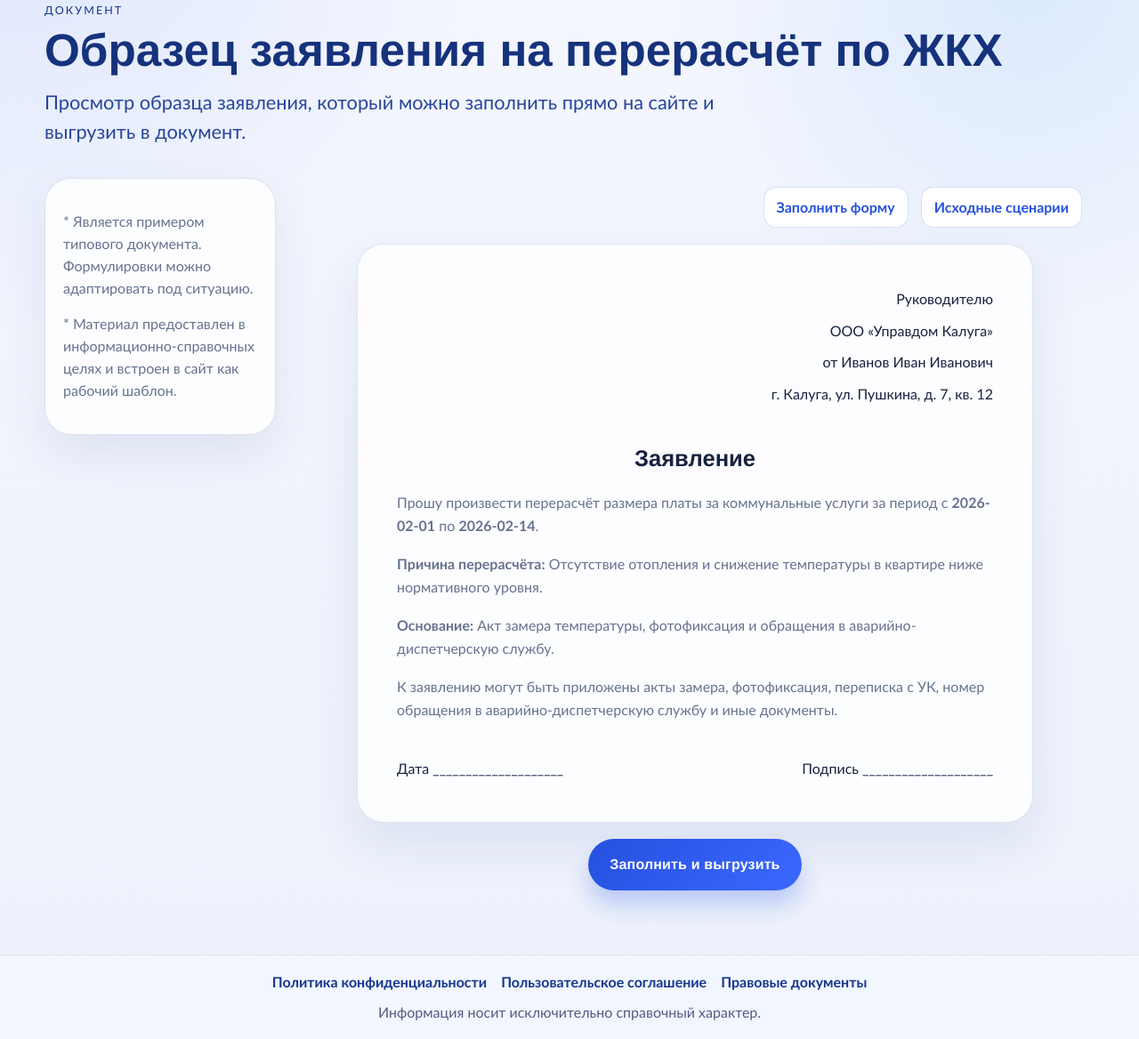
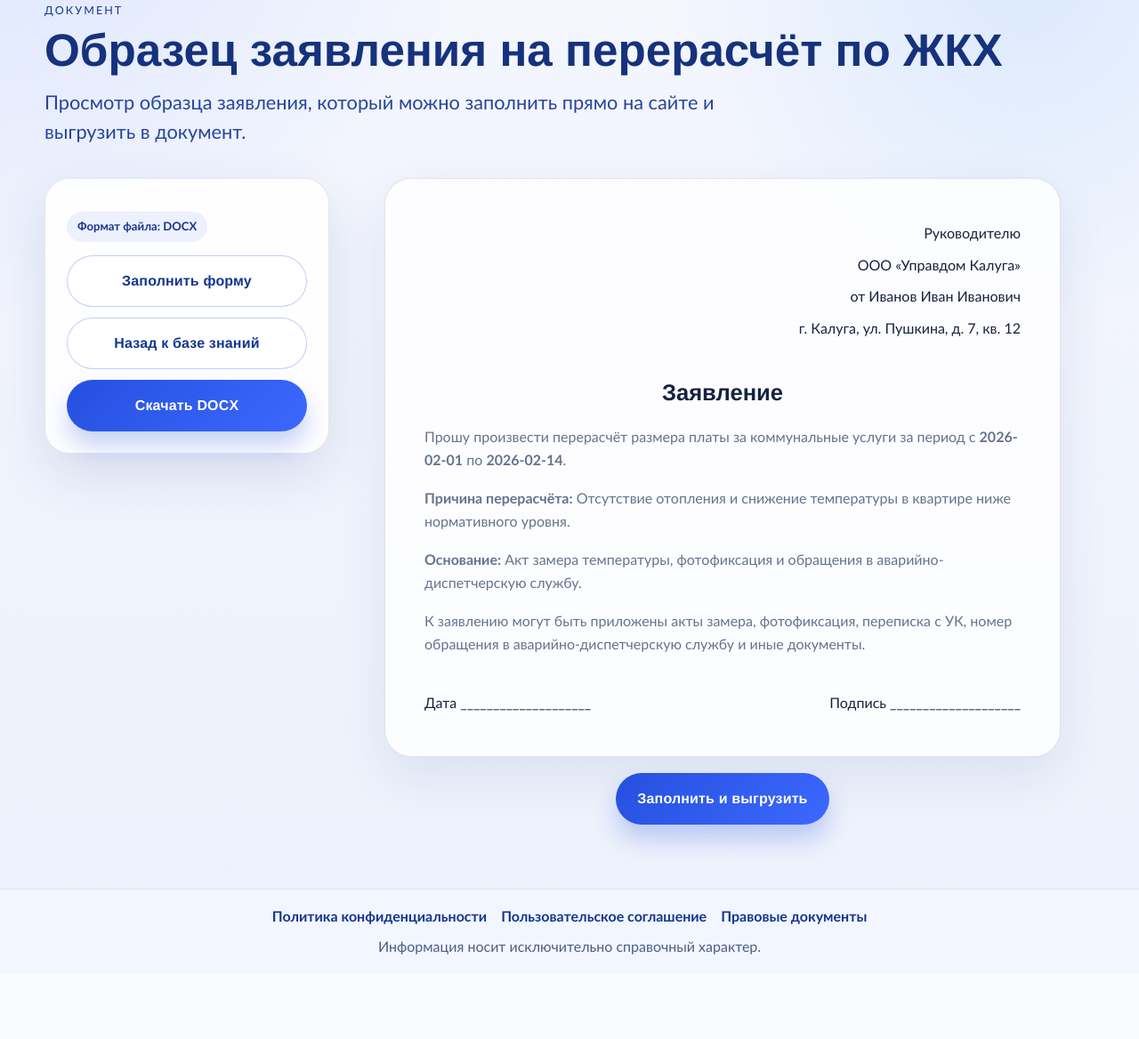
Before and after one commit to katekitova/zhkh40, a Flask app: page /documents/recalculation in a window 1280 px wide. Shown: the part 185-1353 px from the top of the page at 89% size. After the commit the page ends 1258 px from the top, so only its background shows below. Run offline with Flask 3, Linux system fonts and the light colour scheme.

Commit message:
правки кнопок в шаблоне заполнения заявления

```diff
--- a/templates/document_preview.html
+++ b/templates/document_preview.html
@@ -12,22 +12,21 @@
 </section>
 
 <section class="content-section content-section-last">
-    <div class="container document-layout {% if print_mode %}print-layout{% endif %}">
+    <div class="container {% if print_mode %}document-layout print-layout{% else %}docx-preview-layout{% endif %}">
         {% if not print_mode %}
-            <aside class="document-note">
-                <p>* Является примером типового документа. Формулировки можно адаптировать под ситуацию.</p>
-                <p>* Материал предоставлен в информационно-справочных целях и встроен в сайт как рабочий шаблон.</p>
+            <aside class="docx-preview-sidebar">
+                <div class="docx-preview-panel">
+                    <p class="docx-file-type">Формат файла: DOCX</p>
+                    <div class="docx-preview-actions">
+                        <a class="button-secondary" href="{{ url_for('recalculation_fill') }}">Заполнить форму</a>
+                        <a class="button-secondary" href="{{ url_for('knowledge') }}">Назад к базе знаний</a>
+                        <a class="button-primary" href="{{ url_for('static', filename='docs/journeys/ПС 1.docx') }}" download="Образец_заявления_на_перерасчет_ЖКХ.docx">Скачать DOCX</a>
+                    </div>
+                </div>
             </aside>
         {% endif %}
 
-        <div class="document-stage">
-            {% if not print_mode %}
-                <div class="document-toolbar">
-                    <a href="{{ url_for('recalculation_fill') }}">Заполнить форму</a>
-                    <a href="{{ url_for('static', filename='docs/journeys/ПС 1.docx') }}">Исходные сценарии</a>
-                </div>
-            {% endif %}
-
+        <div class="document-stage{% if not print_mode %} docx-preview-stage{% endif %}">
             <article class="document-sheet">
                 <div class="document-sheet-header">
                     <div class="document-recipient">
```
